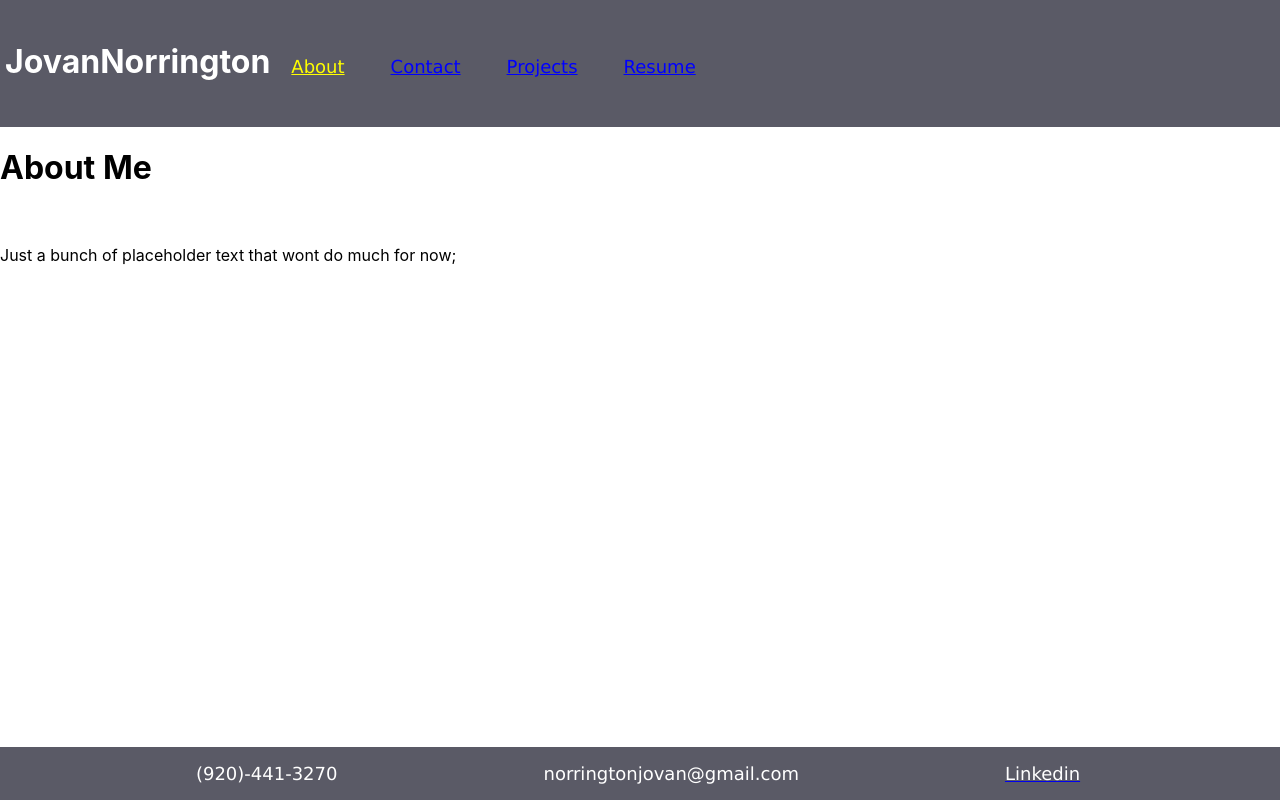
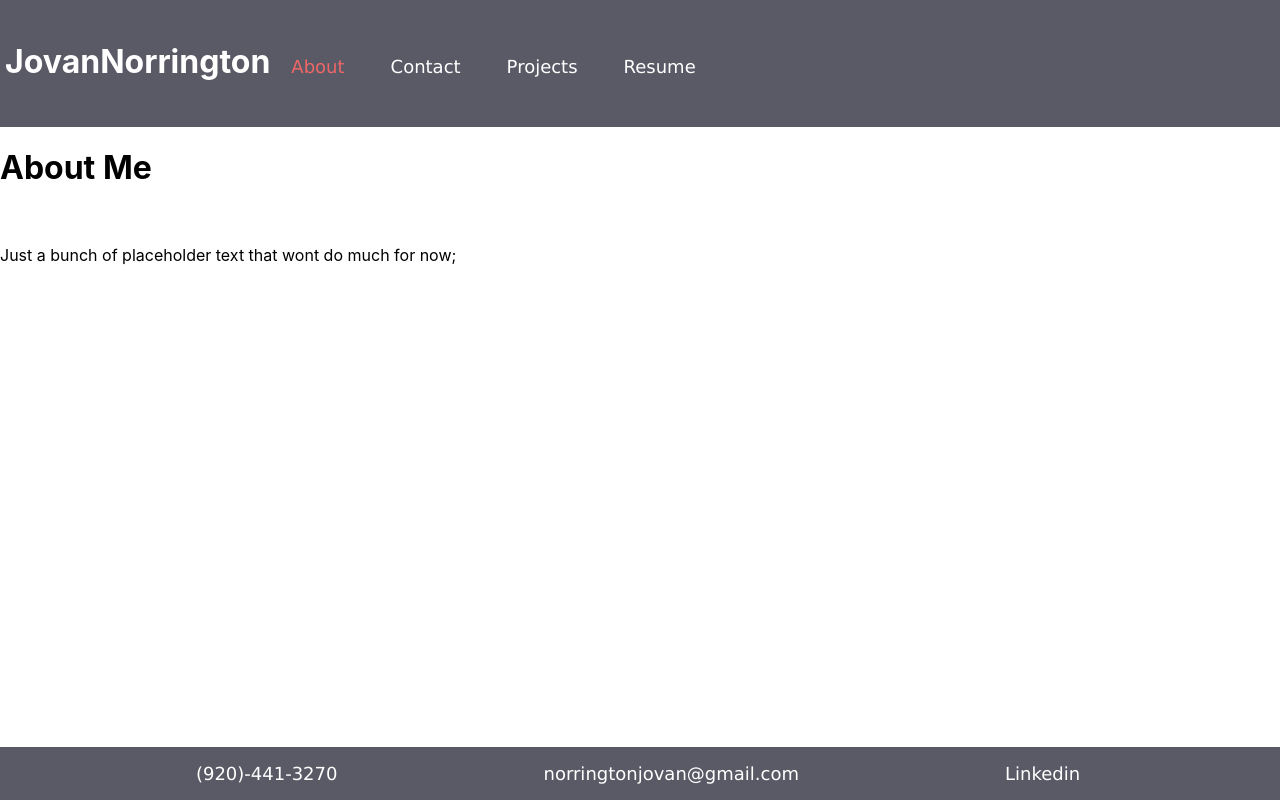
Before and after one commit to Jovan-png/React-Portfolio, a React (Create React App) app in the folder react-portfolio/: page / in a window 1280 px wide. Built offline with nearby package versions, Linux system fonts and the light colour scheme.

Commit message:
fixed styling on nav

```diff
--- a/react-portfolio/src/index.css
+++ b/react-portfolio/src/index.css
@@ -1,7 +1,10 @@
 * {
   padding: 0;
 }
-
+a,
+a:active {
+  text-decoration: none;
+}
 body {
   margin: 0;
 
@@ -87,9 +90,16 @@ code {
   width: 100%;
   transition: 0.4s;
 }
+
+.NAV-Not-Active {
+  color: #fff;
+}
+
 .NAV-Active {
-  color: yellow;
+  color: #ee6767;
+  transition: 0.8s;
 }
-.NAV-Not-Active {
-  color: blue;
+.NAV-Active:hover::after {
+  width: 100%;
+  transition: 0.4s;
 }
```
